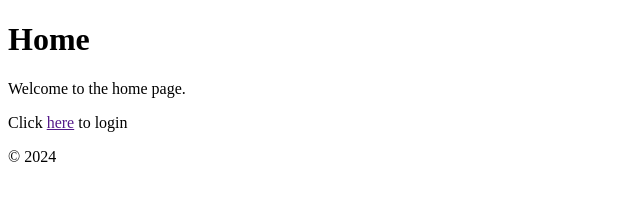
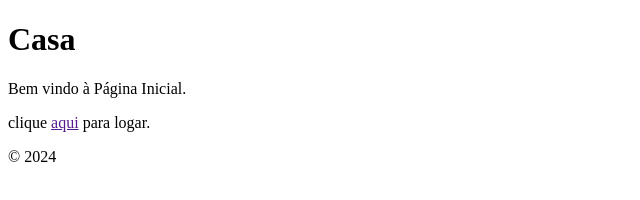
Before and after one commit to Alonso-007/MeuProjeto, a plain HTML site: page index.html in a window 1280 px wide. Shown: the whole page, without its empty margins (0-640 px from the left). Drawn offline with Linux system fonts and the light colour scheme.

Commit message:
Traducao da home page para Portugues

```diff
--- a/index.html
+++ b/index.html
@@ -4,16 +4,16 @@
     <meta charset="UTF-8">
     <meta name="viewport" content="width=device-width, initial-scale=1.0">
     <link rel="stylesheet" href="style.css">
-    <title>Document</title>
+    <title>Documento</title>
 </head>
 <body>
     <div class="container">
         <div class="header">
-            <h1>Home</h1>
+            <h1>Casa</h1>
         </div>
         <div class="content">
-            <p>Welcome to the home page.</p>
-            <p>Click <a href="">here</a> to login</p>
+            <p>Bem vindo à Página Inicial.</p>
+            <p>clique <a href="">aqui</a> para logar.</p>
         </div>
         <div class="footer">
             <p>&copy; 2024</p>
```
